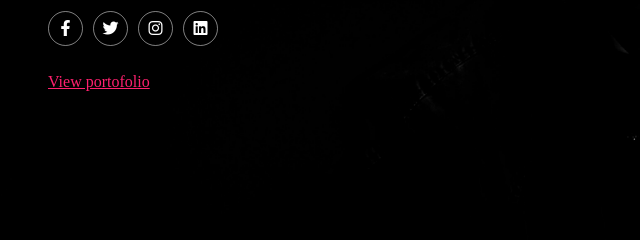
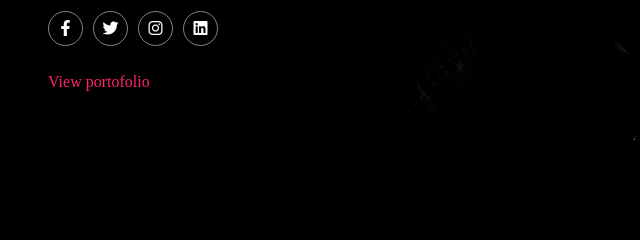
Before and after one commit to MoHaMMedYaSSeRRR/Osaka, a plain HTML site: page index.html in a window 1280 px wide. Shown: the part 396-636 px from the top of the page, 0-640 px from the left. Drawn offline with nearby package versions, Linux system fonts and the light colour scheme.

Commit message:
Add files via upload

```diff
--- a/index.html
+++ b/index.html
@@ -77,7 +77,7 @@
           <i class=" fa-brands fa-linkedin"></i>
         </div>
       </div>
-      <a href="#" class="text-mine d-block mt-4"> View portofolio</a>
+      <a href="#about" class="text-decoration-none text-mine  d-block mt-4"> View portofolio</a>
     </div>
 
   </header>
```
Also changed, not shown: 1 other file.
